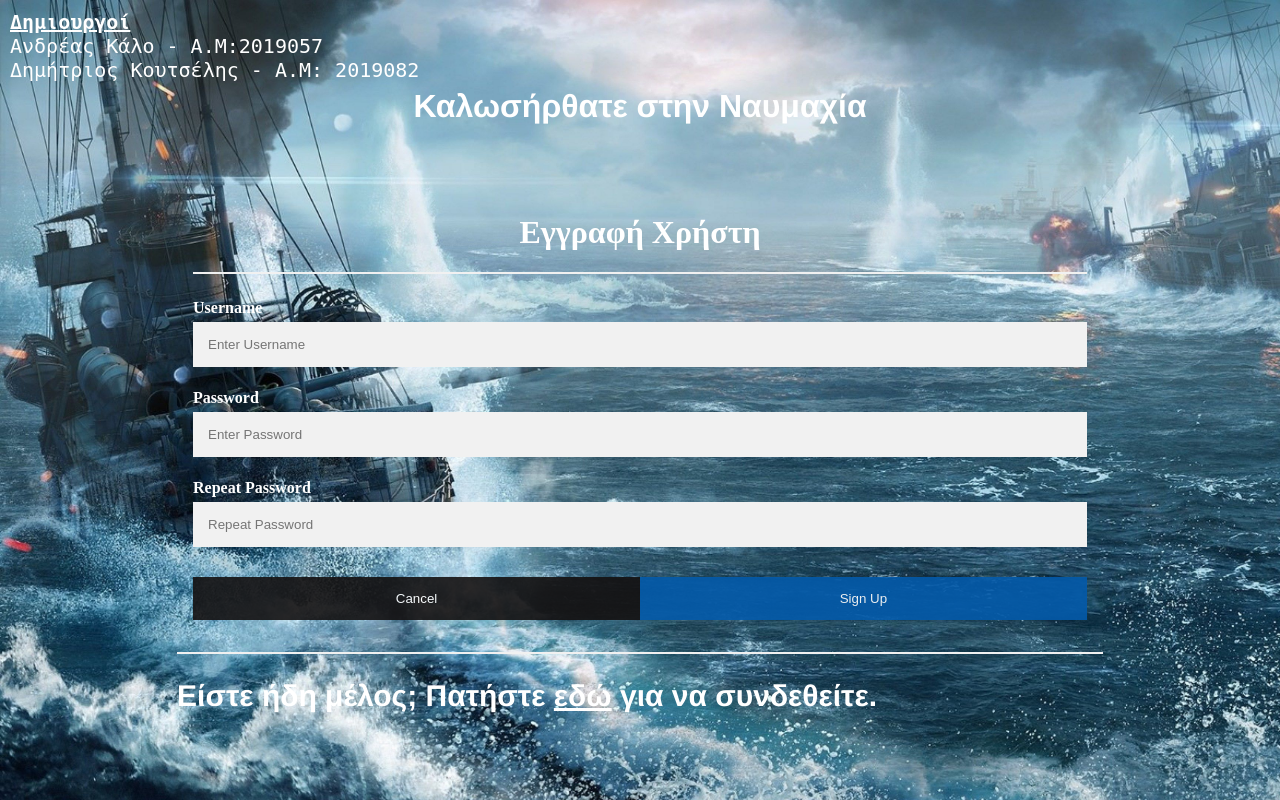
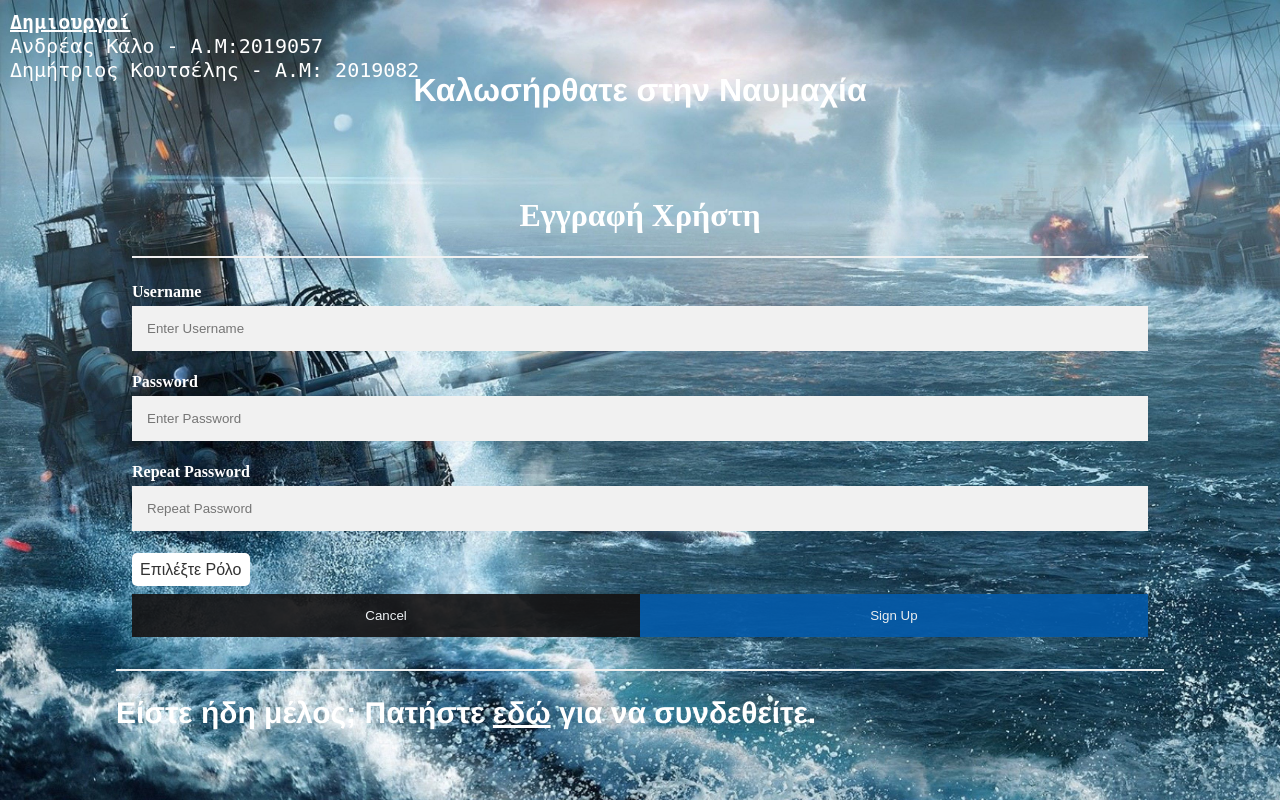
Before and after one commit to iee-ihu-gr-course1941/ADISE23_punolethria, a PHP site: page / in a window 1280 px wide. Run offline with PHP 8.4, Linux system fonts and the light colour scheme.

Commit message:
dropdown menu

```diff
--- a/CSS/indexCSS.css
+++ b/CSS/indexCSS.css
@@ -122,3 +122,27 @@
   color: white;
   font-size: 30px;
 }
+
+.dropdown {
+  position: relative;
+  display: inline-block;
+}
+
+#dropdownOptions {
+  padding: 8px;
+  font-size: 16px;
+  border: none;
+}
+
+.dropdown select {
+  appearance: none;
+  -webkit-appearance: none;
+  -moz-appearance: none;
+  cursor: pointer;
+  padding: 10px 20px;
+  font-size: 16px;
+  border: 1px solid #ccc;
+  border-radius: 5px;
+  background-color: #fff;
+  color: #333;
+}
--- a/HTML/game.html
+++ b/HTML/game.html
@@ -8,8 +8,8 @@
         shrink-to-fit=no"
     />
     <link rel="stylesheet" href="../CSS/gameCSS.css" />
+    <script src="../JAVASCRIPT/token.js"></script>
     <script src="../JAVASCRIPT/gameJS.js" defer></script>
-    <script src="JAVASCRIPT/token.js"></script>
     <title>Ναυμαχία</title>
   </head>
   <body>
--- a/JAVASCRIPT/gameJS.js
+++ b/JAVASCRIPT/gameJS.js
@@ -587,7 +587,7 @@
 }
 
 //JSON antikeimeno
-var data = {
+/*var data = {
   shipType: shipType,
   cellCords: cords,
 };
@@ -600,4 +600,4 @@
   contentType: "application/json",
   success: signUpResult,
   error: signUpError,
-});
+});*/
--- a/JAVASCRIPT/main.js
+++ b/JAVASCRIPT/main.js
@@ -11,11 +11,26 @@
   cancelLoginButton.addEventListener("click", showSignupForm);
 });
 
+
+function selectedTag(){
+    var selectedValue = document.getElementById("dropdownOptions").value;
+
+        // Display the selected value (you can replace this with your own logic)
+        if (selectedValue === "option1") {
+            return "friend";
+        } else if (selectedValue === "option2") {
+            return "hostile";
+        }
+
+}
+
 function signUp() {
   var username = document.getElementById("signUpusername").value;
   var password = document.getElementById("signUpPassword").value;
   var passwordRepeat = document.getElementById("signUpPasswordRepeat").value;
-  var token = setToken();
+  var tagName = selectedTag();
+  setToken();
+  var token = getToken();
 
   if (username === "" || password === "" || passwordRepeat === "") {
     window.alert("Please fill in all fields.");
@@ -28,6 +43,7 @@
 
   //JSON antikeimeno
   var signUpdata = {
+    playerTag: tagName,
     playerUsername: username,
     playerPassword: password,
     playerPasswordRepeat: passwordRepeat,
@@ -62,6 +78,7 @@
   loginPassword.value = "";
 }
 
+
 function cancelSignUp() {
   var username = document.getElementById("signUpusername");
   var password = document.getElementById("signUpPassword");
@@ -83,7 +100,8 @@
 function logIn() {
   var username = document.getElementById("loginUsername").value;
   var password = document.getElementById("loginPassword").value;
-  var token = setToken();
+  setToken();
+  var token = getToken();
 
   var logInData = {
     playerUsername: username,
@@ -93,14 +111,12 @@
 
   $.ajax({
     url: "PHP/logIn.php",
-    method: "POST",
+    method: "PUT",
     dataType: "json",
     data: JSON.stringify(logInData),
     contentType: "application/json",
     success: function (response) {
       if (response.status === "success") {
-        var userId = response.user_id.value;
-        console.log("User ID:", userId);
         document.getElementById("loginForm").style.display = "none";
         document.getElementById("logInQuestion").style.display = "none";
         window.location.href = "HTML/game.html";
--- a/JAVASCRIPT/token.js
+++ b/JAVASCRIPT/token.js
@@ -1,11 +1,12 @@
 {
-  var token;
+  var token = "";
 }
 
 function setToken() {
   const characters =
     "ABCDEFGHIJKLMNOPQRSTUVWXYZabcdefghijklmnopqrstuvwxyz1234567890";
-  let counter = 0;
+  var counter = 0;
+  token = "";
   while (counter < 16) {
     token += characters.charAt(Math.floor(Math.random() * 62));
     counter += 1;
--- a/index.html
+++ b/index.html
@@ -9,8 +9,8 @@
     />
     <script src="JQuery/jquery-3.7.1.js"></script>
     <link rel="stylesheet" href="CSS/indexCSS.css" />
+    <script src="JAVASCRIPT/token.js"></script>
     <script src="JAVASCRIPT/main.js" defer></script>
-    <script src="JAVASCRIPT/token.js"></script>
     <title>Ναυμαχία</title>
   </head>
   <body>
@@ -53,6 +53,14 @@
             name="psw-repeat"
             required
           />
+
+          <div class="dropdown">
+            <select id="dropdownOptions">
+              <option value="" disabled selected>Επιλέξτε Ρόλο</option>
+              <option value="option1">friend</option>
+              <option value="option2">hostile</option>
+            </select>
+          </div>
 
           <div class="clearfix">
             <button id="cancelSignUpbt" type="button" class="cancelbtn">
```
Also changed, not shown: PHP/logIn.php (+27 -15 lines), PHP/signUp.php (+2 -6 lines).
